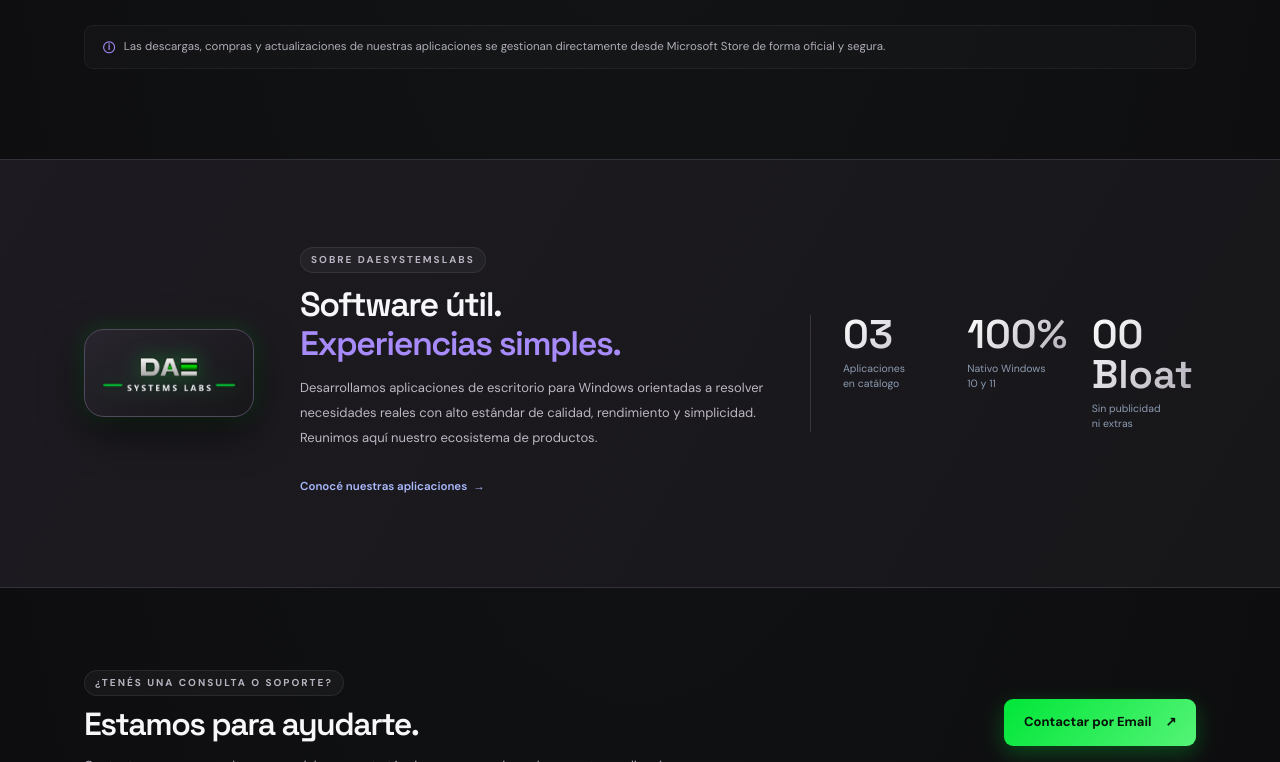
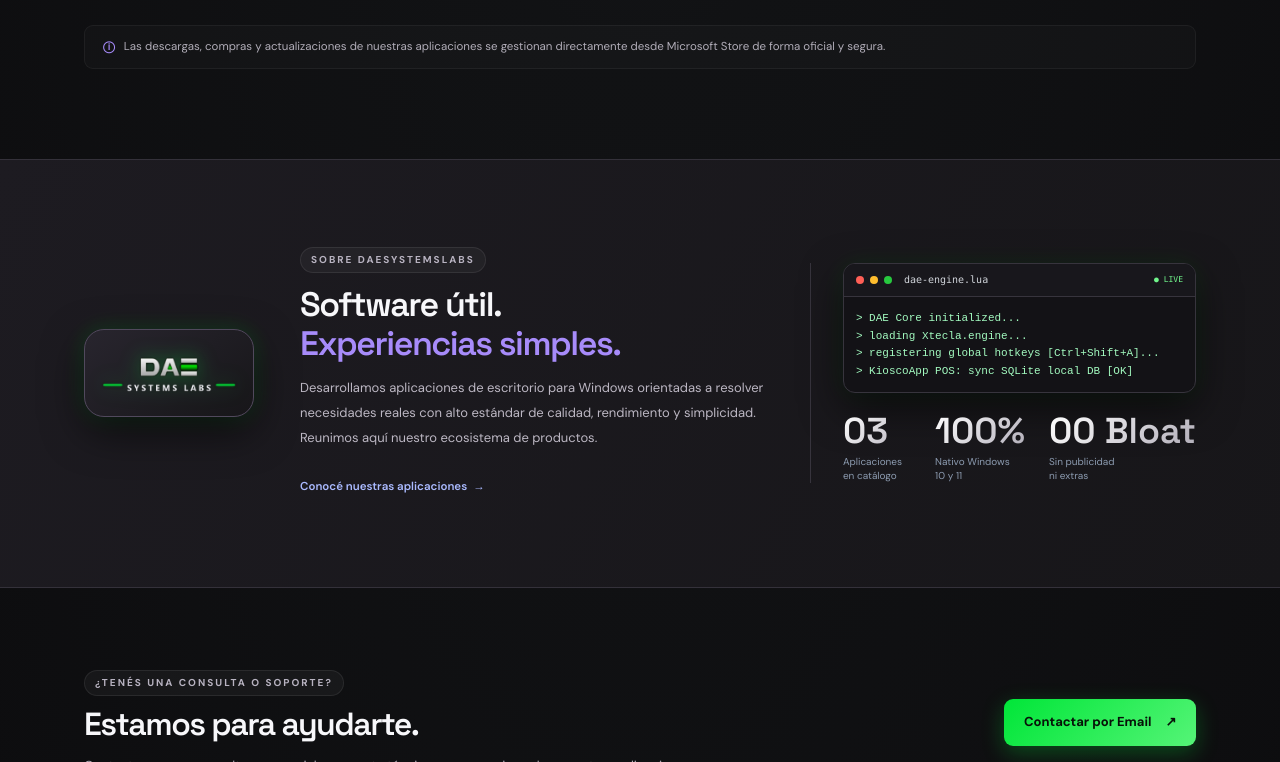
Before and after one commit to daesystemslabs/daesystemslabs.github.io, a plain HTML site: page index.html in a window 1280 px wide. Shown: the part 1377-2139 px from the top of the page. Drawn offline with Linux system fonts and the light colour scheme.

Commit message:
Add files via upload

```diff
--- a/estilos.css
+++ b/estilos.css
@@ -481,12 +481,18 @@
   background: #1c1b1f;
   border: 1px solid #38383f;
   border-radius: 16px;
-  box-shadow: 0 30px 90px rgba(0, 0, 0, 0.7), 0 0 40px rgba(0, 230, 56, 0.08);
+  box-shadow: 0 30px 90px rgba(0, 0, 0, 0.7), 0 0 55px rgba(0, 230, 56, 0.15);
   overflow: hidden;
   transform: rotate(-2deg);
   position: relative;
   z-index: 3;
-  transition: transform 0.15s ease-out, box-shadow 0.3s;
+  animation: floatWindow 4.5s ease-in-out infinite;
+  transition: transform 0.2s cubic-bezier(0.16,1,0.3,1), box-shadow 0.3s;
+}
+
+@keyframes floatWindow {
+  0%, 100% { transform: translateY(0) rotate(-4.5deg); }
+  50% { transform: translateY(-22px) rotate(-1deg); }
 }
 
 .window-top {
@@ -678,41 +684,55 @@
 /* Floating chips con magnetismo y brillo */
 .float-chip {
   position: absolute;
-  background: rgba(41, 37, 47, 0.85);
+  background: rgba(41, 37, 47, 0.9);
   border: 1px solid #51445f;
-  padding: 9px 14px;
-  border-radius: 10px;
-  font-size: 10px;
+  padding: 11px 16px;
+  border-radius: 11px;
+  font-size: 11px;
   color: #f1eafa;
   z-index: 4;
-  box-shadow: 0 12px 35px rgba(0, 0, 0, 0.6), 0 0 15px rgba(139, 92, 246, 0.2);
+  box-shadow: 0 15px 40px rgba(0, 0, 0, 0.7), 0 0 25px rgba(139, 92, 246, 0.3);
   backdrop-filter: blur(8px);
   cursor: default;
-  transition: transform 0.2s ease, border-color 0.2s, box-shadow 0.2s;
-  animation: floatChip 5s ease-in-out infinite;
+  transition: transform 0.3s cubic-bezier(0.16,1,0.3,1), border-color 0.3s, box-shadow 0.3s;
+  animation: floatChip 4s ease-in-out infinite;
 }
 .float-chip:hover {
   border-color: #a78bfa;
-  box-shadow: 0 15px 40px rgba(0, 0, 0, 0.8), 0 0 25px rgba(167, 139, 250, 0.4);
+  box-shadow: 0 20px 50px rgba(0, 0, 0, 0.9), 0 0 35px rgba(167, 139, 250, 0.5);
+  transform: scale(1.05);
 }
 .float-chip span {
   color: #c4a7ff;
   margin-right: 7px;
 }
 .chip-top {
-  top: 40px;
-  right: 0px;
+  top: 35px;
+  right: -5px;
   animation-delay: 0s;
 }
 .chip-bottom {
-  bottom: 30px;
-  left: -5px;
-  animation-delay: 2.5s;
+  bottom: 22px;
+  left: -10px;
+  animation-delay: 2s;
 }
 
 @keyframes floatChip {
-  0%, 100% { transform: translateY(0); }
-  50% { transform: translateY(-9px); }
+  0%, 100% { transform: translateY(0) scale(1); }
+  50% { transform: translateY(-22px) scale(1.06); }
+}
+
+.interactive-dash-card {
+  cursor: pointer;
+  transition: all 0.25s cubic-bezier(0.16,1,0.3,1);
+}
+.interactive-dash-card:hover {
+  transform: scale(1.03) translateY(-2px);
+  border-color: var(--mint);
+  box-shadow: 0 0 25px rgba(0, 230, 56, 0.3);
+}
+.interactive-dash-card:active {
+  transform: scale(0.98);
 }
 
 /* ========================================================
@@ -1567,29 +1587,94 @@
   gap: 10px;
 }
 
-.about-stats-grid {
-  display: grid;
-  grid-template-columns: repeat(3, 1fr);
+.about-right-column {
+  display: flex;
+  flex-direction: column;
   gap: 20px;
   border-left: 1px solid #37343d;
   padding-left: 32px;
 }
 
+.about-stats-grid {
+  display: flex;
+  justify-content: space-between;
+  gap: 24px;
+  align-items: flex-start;
+}
+
+.code-terminal-widget {
+  background: #131216;
+  border: 1px solid #37343d;
+  border-radius: 12px;
+  overflow: hidden;
+  box-shadow: 0 15px 40px rgba(0, 0, 0, 0.6), 0 0 25px rgba(0, 230, 56, 0.1);
+  font-family: 'Fira Code', Consolas, monospace;
+  font-size: 11px;
+  width: 100%;
+}
+.terminal-top {
+  background: #18171c;
+  border-bottom: 1px solid #37343d;
+  padding: 8px 12px;
+  display: flex;
+  align-items: center;
+  gap: 6px;
+  color: #8998b0;
+}
+.terminal-top b {
+  margin-left: 6px;
+  font-weight: 500;
+  color: #d1d5db;
+  font-size: 10px;
+}
+.terminal-status {
+  margin-left: auto;
+  font-size: 8px;
+  color: #70f58b;
+  display: flex;
+  align-items: center;
+  gap: 4px;
+}
+.terminal-body {
+  padding: 12px;
+  height: 95px;
+  overflow: hidden;
+  display: flex;
+  flex-direction: column;
+  justify-content: flex-end;
+  color: #a3fbc0;
+  line-height: 1.6;
+}
+.terminal-body code {
+  display: block;
+  white-space: pre-wrap;
+  animation: fadeInCode 0.3s ease-out;
+}
+@keyframes fadeInCode {
+  from { opacity: 0; transform: translateY(6px); }
+  to { opacity: 1; transform: translateY(0); }
+}
+
+.about-stat {
+  flex: 1;
+}
+
 .about-stat b {
-  font: 600 40px 'Space Grotesk', sans-serif;
+  font: 600 36px 'Space Grotesk', sans-serif;
   display: block;
   color: #e9efff;
   line-height: 1;
   margin-bottom: 6px;
+  white-space: nowrap;
   background: linear-gradient(135deg, #fff, #b1adb8);
   -webkit-background-clip: text;
   background-clip: text;
   color: transparent;
 }
 .about-stat span {
-  font-size: 10.5px;
+  font-size: 10px;
   color: #8c9bb0;
-  line-height: 1.5;
+  line-height: 1.4;
   display: block;
 }
 
@@ -2127,8 +2212,9 @@
     height: 190px;
   }
   .about-stats-grid {
-    grid-template-columns: 1fr;
-    gap: 16px;
+    display: flex;
+    justify-content: space-between;
+    gap: 12px;
   }
   .about-symbol {
     width: 140px;
--- a/index.html
+++ b/index.html
@@ -304,6 +304,17 @@
           <p>Desarrollamos aplicaciones de escritorio para Windows orientadas a resolver necesidades reales con alto estándar de calidad, rendimiento y simplicidad. Reunimos aquí nuestro ecosistema de productos.</p>
           <a class="text-link light-link" href="#aplicaciones">Conocé nuestras aplicaciones <span>→</span></a>
         </div>
+        <div class="about-right-column">
+          <div class="code-terminal-widget">
+            <div class="terminal-top">
+              <span class="w-dot red"></span><span class="w-dot yellow"></span><span class="w-dot green"></span>
+              <b>dae-engine.lua</b>
+              <span class="terminal-status">● LIVE</span>
+            </div>
+            <div class="terminal-body" id="terminalCodeStream">
+              <code>> DAE Core initialized...</code>
+            </div>
+          </div>
           <div class="about-stats-grid">
             <div class="about-stat">
               <b class="stat-counter" data-target="3" data-prefix="0">03</b>
@@ -316,6 +327,7 @@
             <div class="about-stat">
               <b class="stat-counter" data-target="0" data-prefix="0" data-suffix=" Bloat">0</b>
               <span>Sin publicidad<br>ni extras</span>
+            </div>
           </div>
         </div>
       </div>
--- a/script.js
+++ b/script.js
@@ -344,9 +344,9 @@
     const rect = heroArt.getBoundingClientRect();
     const x = e.clientX - rect.left - rect.width / 2;
     const y = e.clientY - rect.top - rect.height / 2;
-    const rotateX = (-y / 18).toFixed(2);
-    const rotateY = (x / 18).toFixed(2);
-    heroAppWindow.style.transform = `perspective(1000px) rotateX(${rotateX}deg) rotateY(${rotateY}deg) translateY(-6px) rotate(-2deg)`;
+    const rotateX = (-y / 10).toFixed(2);
+    const rotateY = (x / 10).toFixed(2);
+    heroAppWindow.style.transform = `perspective(1000px) rotateX(${rotateX}deg) rotateY(${rotateY}deg) translateY(-14px) rotate(-3deg)`;
   });
 
   heroArt.addEventListener('mouseleave', () => {
@@ -636,3 +636,35 @@
     menuToggle.textContent = '☰';
   }));
 }
+
+// 21. Infinite Code Typing Stream in Terminal Widget
+const terminalStream = document.getElementById('terminalCodeStream');
+const codeSnippets = [
+  "> loading Xtecla.engine...",
+  "> registering global hotkeys [Ctrl+Shift+A]...",
+  "> KioscoApp POS: sync SQLite local DB [OK]",
+  "> evaluating Lua script event hooks...",
+  "> macro sequence recorded (14 steps, 85ms)",
+  "> Microsoft Store license verification: PRO active",
+  "> optimizing memory allocation [GPU/CPU fallback]",
+  "> DAE telemetry: zero bloatware verified ✓",
+  "> listening for user input events..."
+];
+
+if (terminalStream) {
+  let snippetIdx = 0;
+  function streamCode() {
+    const codeEl = document.createElement('code');
+    codeEl.textContent = codeSnippets[snippetIdx];
+    terminalStream.appendChild(codeEl);
+
+    // Keep max 4 lines visible
+    if (terminalStream.children.length > 4) {
+      terminalStream.removeChild(terminalStream.firstChild);
+    }
+
+    snippetIdx = (snippetIdx + 1) % codeSnippets.length;
+    setTimeout(streamCode, 1800);
+  }
+  setTimeout(streamCode, 1000);
+}
```
Lines whose indentation alone changed are shown as unchanged.
